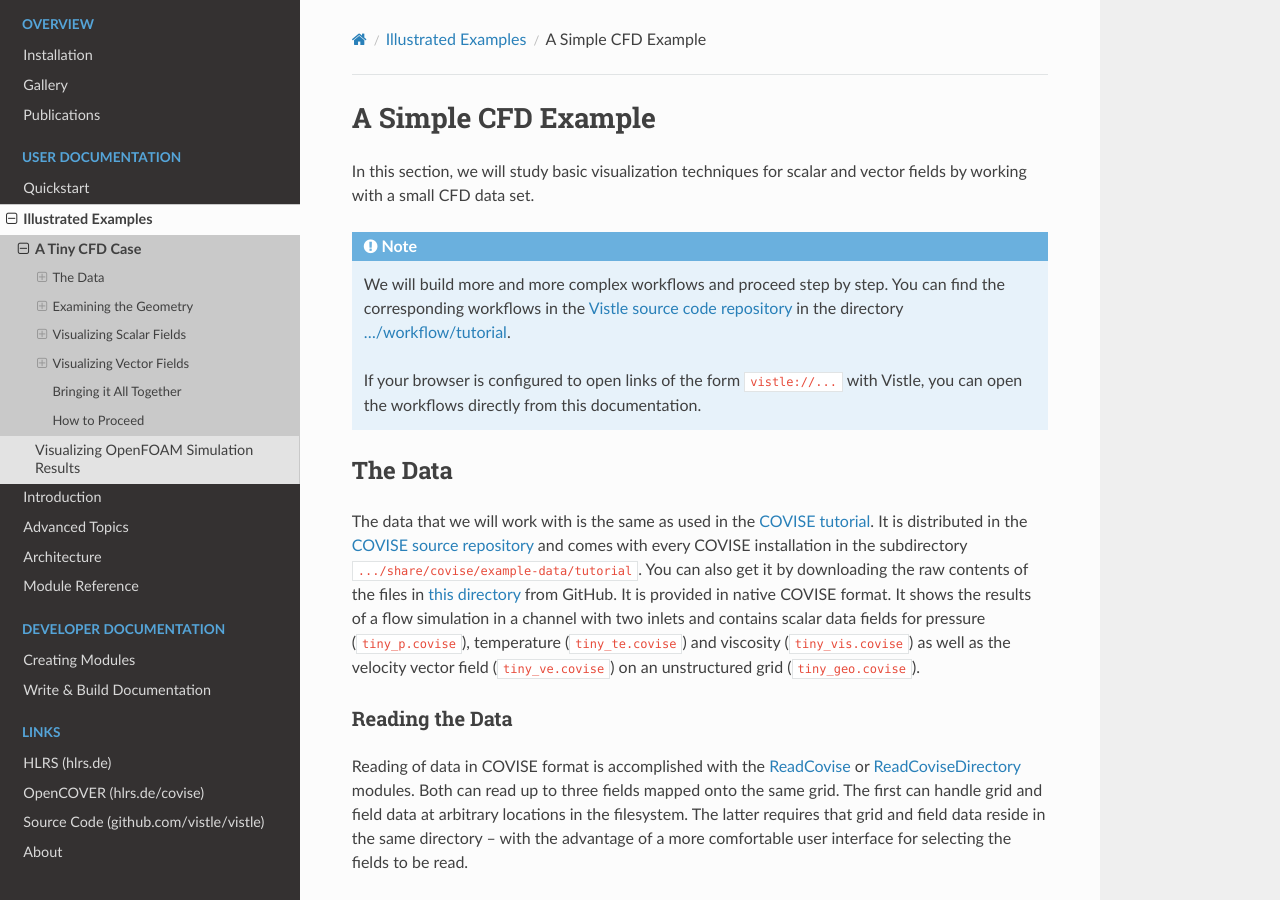
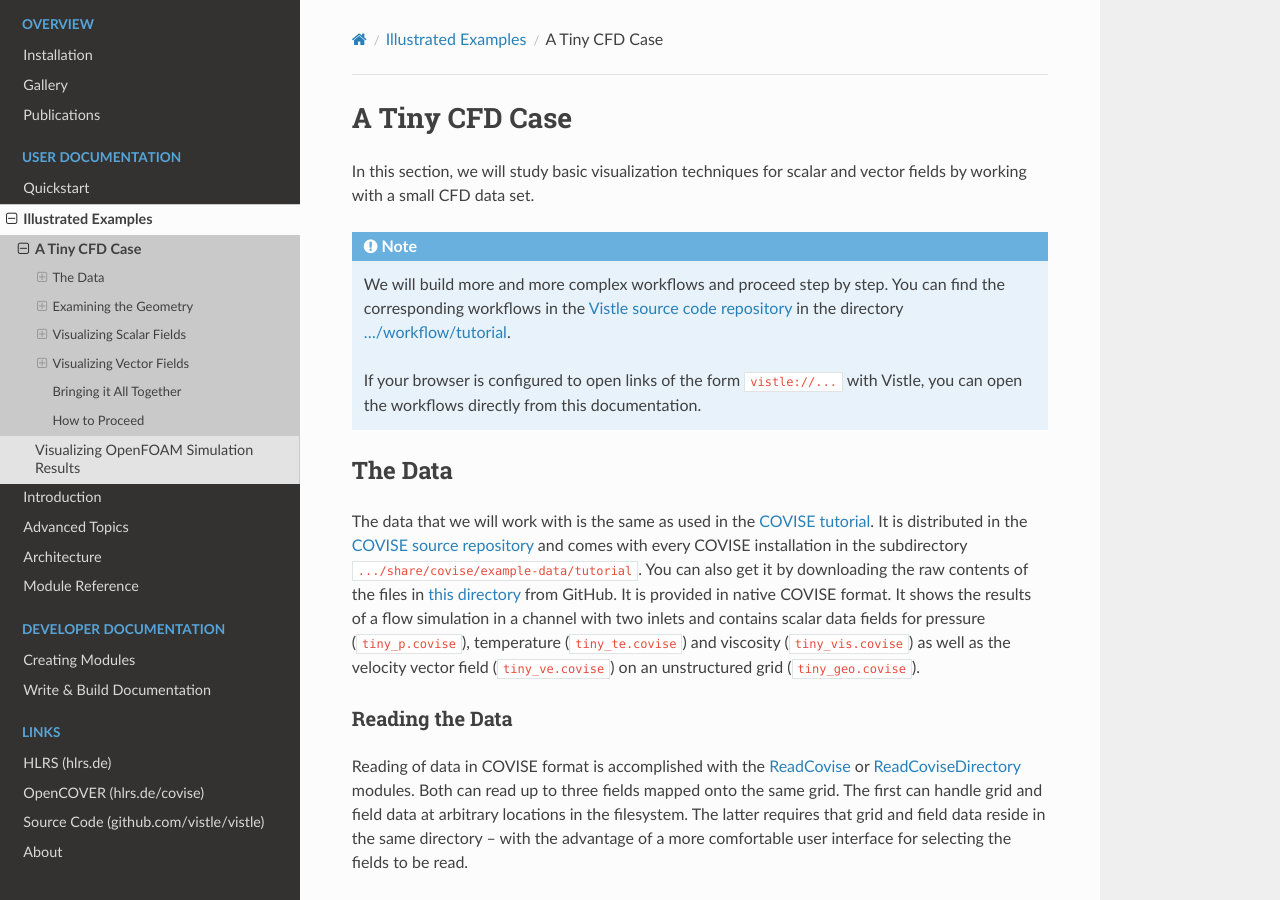
Before and after one commit to vistle/vistle.github.io, a Sphinx documentation site: the page built from docs/example/cfd.md, in a window 1280 px wide and 900 px high. Built offline with Sphinx 7.4.7 and the Read the Docs theme 3.1.0, drawn with Linux system fonts in a browser that asks for light colours; pages that are not in the unit, such as notebooks, are missing from menus.

Commit message:
make title match index entry

```diff
--- a/docs/example/cfd.md
+++ b/docs/example/cfd.md
@@ -1,4 +1,4 @@
-# A Simple CFD Example
+# A Tiny CFD Case
 
 In this section, we will study basic visualization techniques for scalar and vector fields by working with a small CFD data set.
 
```
